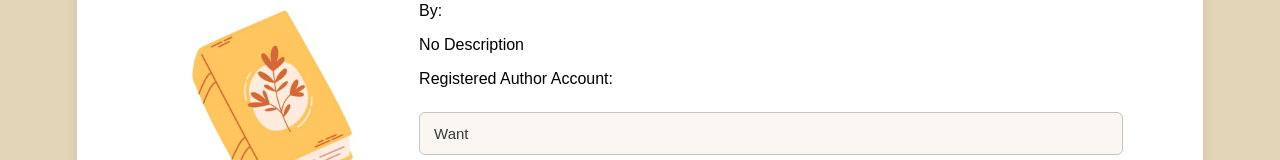
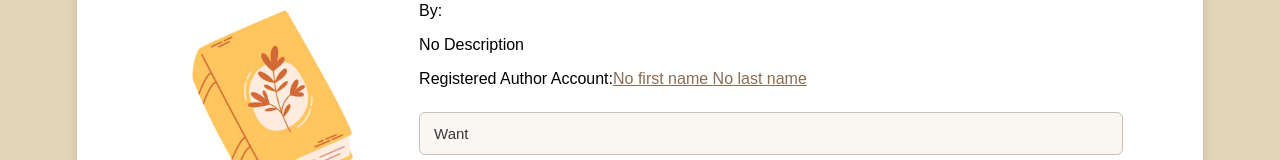
Before and after one commit to vitakh/goodreads-web-app, a Next.js app: page /1/Detail in a window 1280 px wide. Shown: the part 259-419 px from the top of the page. Built offline with nearby package versions, Linux system fonts and the light colour scheme; no server answers.

Commit message:
added defaults for author details

```diff
--- a/app/(Goodreads)/[bid]/Detail/page.tsx
+++ b/app/(Goodreads)/[bid]/Detail/page.tsx
@@ -249,7 +249,7 @@ export default function Detail() {
                     <div>
                         <p>Registered Author Account:
                         <Link href={`/Account/Profile?userId=${author._id}`} className="link">
-                           <span> {author.firstName} {author.lastName}</span><br />
+                           <span>{author.firstName || "No first name"} {author.lastName || "No last name"}</span><br />
                         </Link>
                         </p>
                     </div>
```
